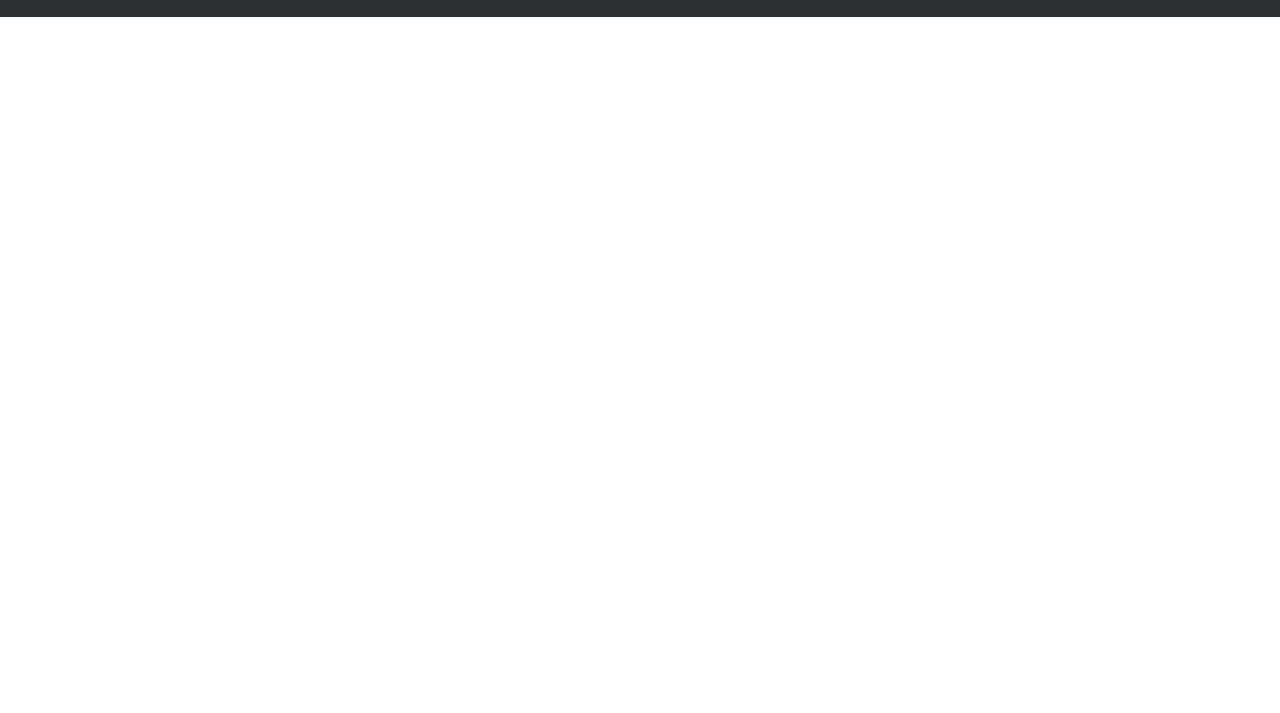
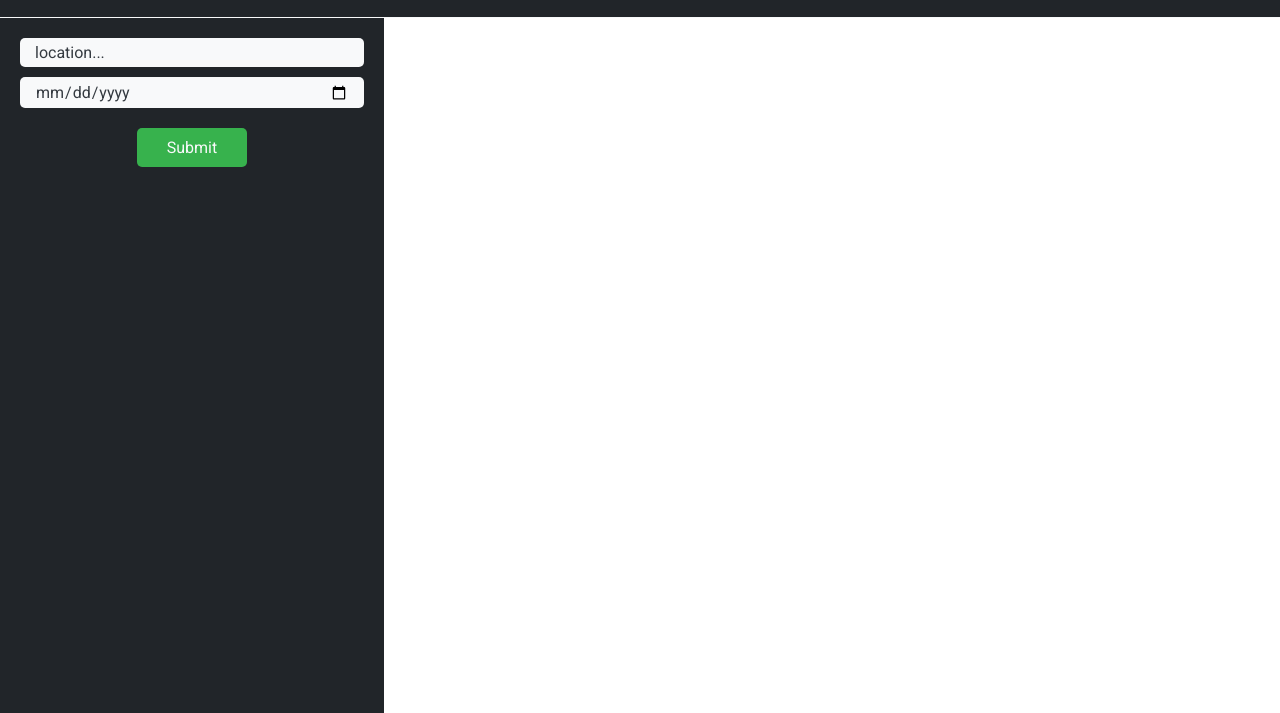
Before and after one commit to kfremgen97/Travel-App, a website built with webpack: page src/client/index.html in a window 1280 px wide. Shown: the part 87-800 px from the top of the page. Built offline with nearby package versions, Linux system fonts and the light colour scheme.

Commit message:
feat: Put side bar form styles

```diff
--- a/src/client/index.html
+++ b/src/client/index.html
@@ -28,6 +28,11 @@
       </header>
       <!-- sidebar -->
       <aside class="sidebar">
+        <form class="form form--trip">
+          <input type="text" id="location" class="form__input form__input--location mb--small" placeholder="location..." required>
+          <input type="date" id="date" class="form__input form__input--date mb--medium" required>
+          <button class="button button--primary button--trip">Submit</button>
+        </form>
 
       </aside>
       <!-- main -->
--- a/src/client/scss/base/_utilities.scss
+++ b/src/client/scss/base/_utilities.scss
@@ -16,3 +16,22 @@
     margin-right: 4rem;
   }
 }
+
+/* margin bottom */
+
+.mb {
+  /*margin bottom small*/
+  &--small {
+    margin-bottom: 1rem;
+  }
+
+  /*margin bottom medium*/
+  &--medium {
+    margin-bottom: 2rem;
+  }
+
+  /*margin bottom large*/
+  &--large {
+    margin-bottom: 4rem;
+  }
+}
--- /dev/null
+++ b/src/client/scss/components/_button.scss
@@ -0,0 +1,40 @@
+/* button */
+
+.button {
+  // Set the font properties
+  font-family: inherit;
+  font-size: inherit;
+  font-weight: inherit;
+  // Set the padding
+  padding: 1rem 3rem;
+  // Set the border properties
+  border: none;
+  border-radius: .5rem;
+  // Set the cursor
+  cursor: pointer;
+  // Set the transition of all proeprties to .2 seconds
+  transition: all .2s;
+
+  /* button primary */
+  &--primary {
+    // Set the colors
+    color: $grey-light;
+    background-color: $primary;
+
+    /* button primary states */
+    &:hover,
+    &:active {
+      background-color: $primary-dark;
+
+    }
+
+    &:focus {
+      outline-color: $primary-light;
+    }
+  }
+
+  /* button trip */
+  &--trip {
+    align-self: center;
+  }
+}
--- /dev/null
+++ b/src/client/scss/components/_form.scss
@@ -0,0 +1,38 @@
+/* form */
+
+.form {
+
+  display: flex;
+  flex-direction: column;
+
+  /* form input */
+  &__input {
+    // Set the font style
+    font-family: inherit;
+    font-size: inherit;
+    font-weight: inherit;
+    color: $grey-dark;
+    background-color: $grey-light;
+    // Add padding of .5 vertical and 1.5 horizontal
+    padding: .5rem 1.5rem;
+    // Remove the border and add a radius
+    border: none;
+    border-radius: .5rem;
+    // Set the transition for all properties to .2 seconds
+    transition: all .2s;
+
+    /* form input states */
+    &:focus:invalid {
+      outline-color: $error
+    }
+
+    &:focus:valid {
+      outline-color: $primary;
+    }
+
+    /* form input placeholder */
+    &::placeholder {
+      color: $grey-dark;
+    }
+  }
+}
--- a/src/client/scss/layout/_header.scss
+++ b/src/client/scss/layout/_header.scss
@@ -7,10 +7,8 @@
   padding: 2rem;
   // Set th background color
   background-color: $black;
-  // Add opacity to be 95%
-  opacity: 95%;
   // Set the bottom border
-  border-bottom: .2rem solid $grey-light;
+  border-bottom: .1rem solid $grey-light;
   // Set the display to a flex
   display: flex;
   // Set the flex direction to row
--- a/src/client/scss/layout/_sidebar.scss
+++ b/src/client/scss/layout/_sidebar.scss
@@ -3,4 +3,8 @@
 .sidebar {
   // Set the grid area
   grid-area: sidebar;
+  // Add padding
+  padding: 2rem;
+  // Set the background color
+  background-color: $black;
 }
--- a/src/client/scss/main.scss
+++ b/src/client/scss/main.scss
@@ -14,4 +14,6 @@
 @import './pages/home';
 // Components
 @import './components/logo';
+@import './components/form';
+@import './components/button';
 @import './components/map';
```
